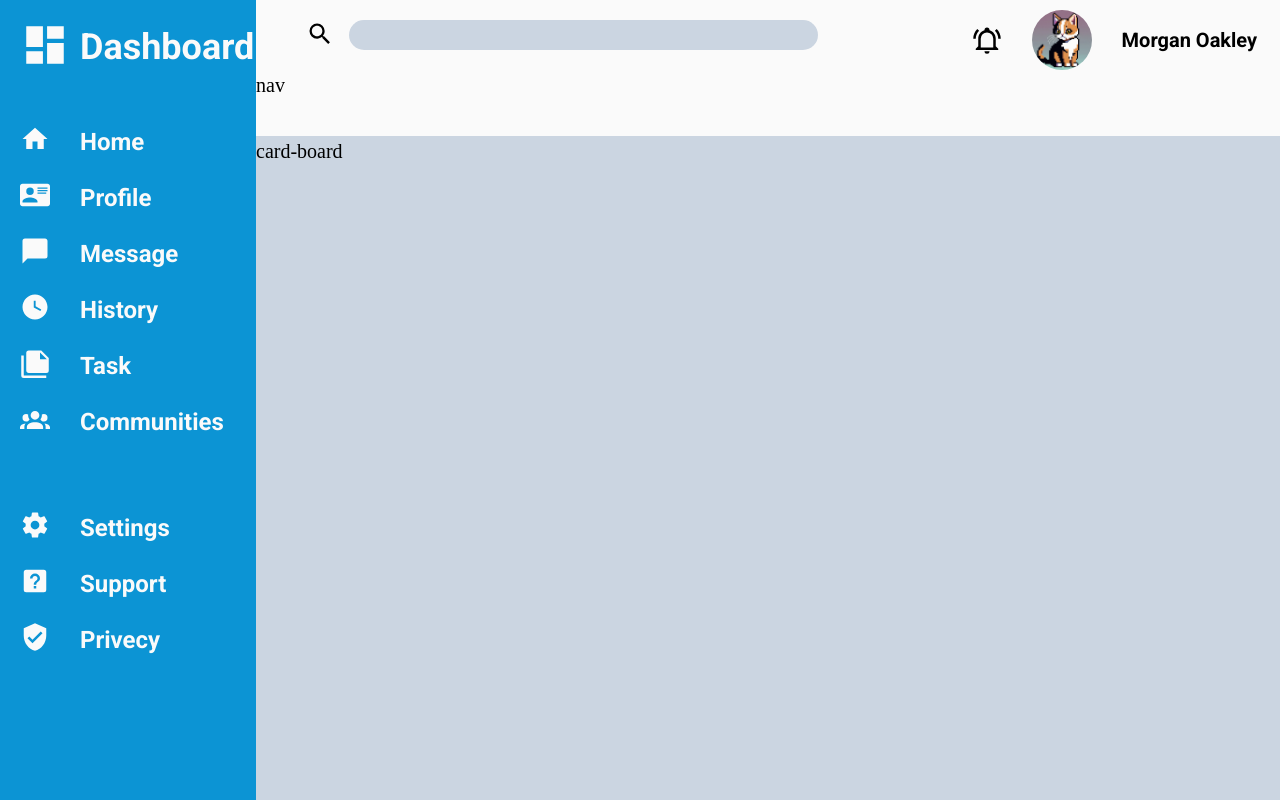
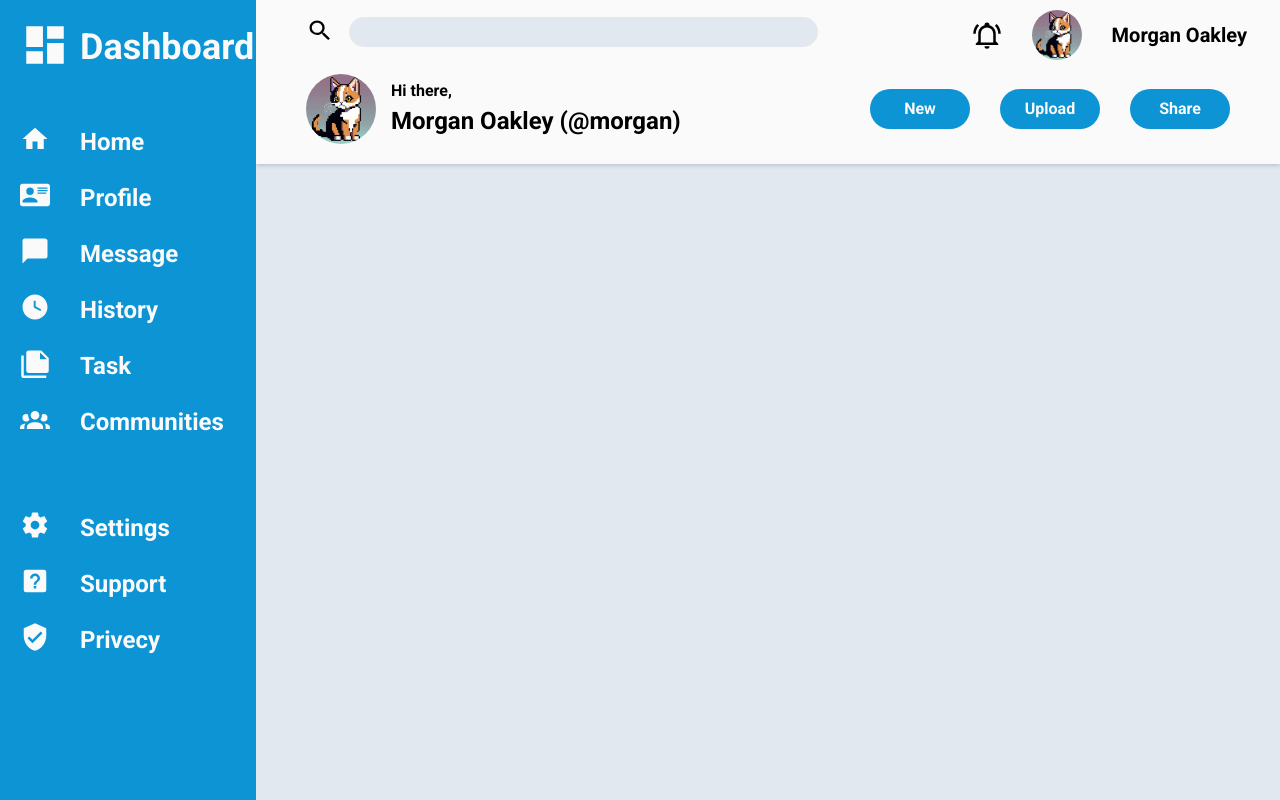
Before and after one commit to yousif330/admin-dashboard, a plain HTML site: page index.html in a window 1280 px wide. Drawn offline with Linux system fonts and the light colour scheme.

Commit message:
Add a nav bar

```diff
--- a/index.html
+++ b/index.html
@@ -112,13 +112,38 @@
       </div>
     </div>
 
-    <div class="nav">
-      nav
+    <div class="card-board">
+      <div class="projects"></div>
+      <div class="announcements"></div>
+      <div class="trending"></div>
     </div>
 
-    <div class="card-board">
-      card-board
+    <div class="nav">
+      <div class="nav-profile">
+        <div class="nav-pic">
+          <img src="./img/pixel-cat.jpg">
+        </div>
+        <div class="nav-text">
+          <p class="hi">Hi there,</p>
+          <p>Morgan Oakley (@morgan)</p>
+        </div>
+      </div>
+
+      <div class="nav-list">
+        <ul>
+          <li>
+            <button>New</button>
+          </li>
+          <li>
+            <button>Upload</button>
+          </li>
+          <li>
+            <button>Share</button>
+          </li>
+        </ul>
+      </div>
     </div>
+
   </div>
 </body>
 </html>
--- a/style.css
+++ b/style.css
@@ -1,7 +1,7 @@
 :root {
   --header: #fafafa;
   --sidebar: #0c94d4;
-  --background: #cbd5e1;
+  --background: #e2e8f0;
   font-size: 20px;
 }
 
@@ -54,12 +54,22 @@ body {
 .header {
   background-color: var(--header);
   grid-column: 2 / -1;
+  grid-row: 1 / 2;
   display: flex;
   gap: 15%;
+  z-index: 2;
 }
 
 .nav {
+  grid-column: 2 / -1;
+  grid-row: 2 / 3;
   background-color: var(--header);
+  display: flex;
+  justify-content: space-between;
+  padding-top: 10px;
+  padding-bottom: 20px;
+  box-shadow: 0px 1px 5px rgba(0, 0, 0, 0.2);
+  z-index: 1;
 }
 
 .sidebar {
@@ -68,6 +78,7 @@ body {
   grid-row: 1 / 4;
   display: flex;
   flex-direction: column;
+  z-index: 2;
 }
 
 .logo .place-holder {
@@ -122,6 +133,8 @@ body {
 }
 
 .card-board {
+  grid-column: 2 / -1;
+  grid-row: 3 / 4;
   background-color: var(--background);
 }
 
@@ -153,8 +166,8 @@ body {
 }
 
 .header-pic {
-  width: 60px;
-  height: 60px;
+  width: 50px;
+  height: 50px;
   border-radius: 50%;
   overflow: hidden;
 }
@@ -163,3 +176,51 @@ body {
   font-family: "roboto";
   font-weight: bold;
 }
+
+.nav-profile {
+  margin-left: 50px;
+  display: flex;
+  gap: 15px;
+}
+
+.nav-pic {
+  width: 70px;
+  height: 70px;
+  border-radius: 50%;
+  overflow: hidden;
+}
+
+.nav-text {
+  font-family: "roboto";
+  font-weight: bold;
+  align-self: center;
+  font-size: 1.2rem;
+}
+
+.nav-text .hi {
+  font-size: 0.8rem;
+}
+
+.nav-list {
+  margin-right: 50px;
+  display: flex;
+  align-items: center;
+}
+
+.nav-list ul {
+  display: flex;
+  gap: 30px;
+  list-style: none;
+}
+
+.nav-list button {
+  height: 40px;
+  width: 100px;
+  border-radius: 30px;
+  border-style: none;
+  background-color: var(--sidebar);
+  color: var(--header);
+  font-family: "roboto";
+  font-weight: bold;
+  font-size: 0.8rem;
+}
```
